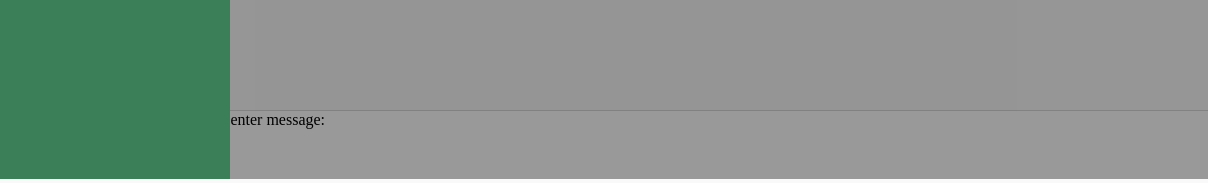
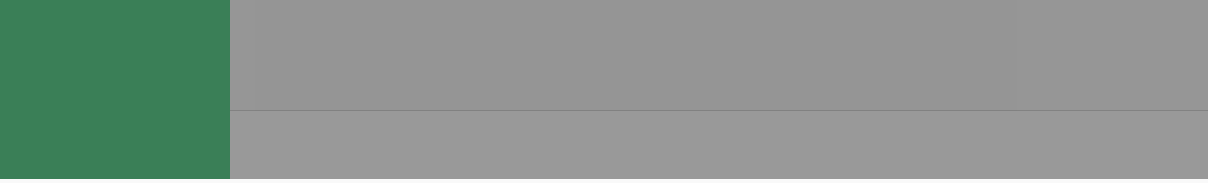
Before and after one commit to SherenM/babble, a website: page client/index.html in a window 1280 px wide. Shown: the part 621-804 px from the top of the page, 0-1208 px from the left. Drawn offline with Linux system fonts and the light colour scheme.

Commit message:
Update main.css

```diff
--- a/client/styles/main.css
+++ b/client/styles/main.css
@@ -36,6 +36,16 @@ body{
     nav{
         display: none;
         visibility: hidden;
+    }
+    .visuallyhidden{
+        border: 0;
+        clip: rect(0 0 0 0);
+        height: 1px;
+        margin: -1px;
+        overflow: hidden;
+        padding: 0;
+        position: absolute;
+        width: 1px;
     }
     main{
         width: 100%;
```
